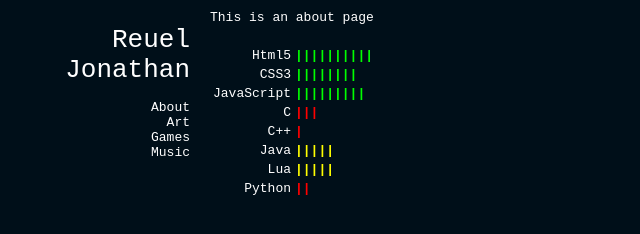
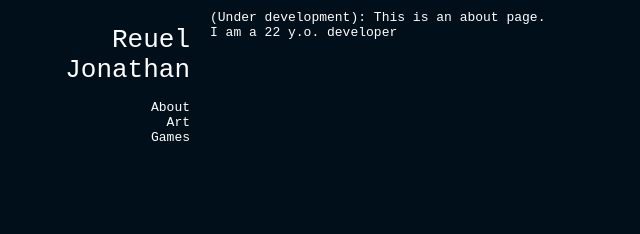
Before and after one commit to reueljonathan/reueljonathan.github.io, a plain HTML site: page index.html in a window 1280 px wide. Shown: the whole page, without its empty margins (0-640 px from the left). Drawn offline with Linux system fonts and the light colour scheme.

Commit message:
Take some  things out

```diff
--- a/index.html
+++ b/index.html
@@ -25,7 +25,7 @@
 				<a class="nav-link" href="/about">About</a>
 				<a class="nav-link" href="/art">Art</a>
 				<a class="nav-link" href="/games">Games</a>
-				<a class="nav-link" href="/music">Music</a>
+				<!-- <a class="nav-link" href="/music">Music</a> -->
 			</nav>
 		</div>
 		<div class="content" id="content">
--- a/pages/about.html
+++ b/pages/about.html
@@ -1,7 +1,8 @@
 <div class="padding-10">
-	This is an about page
+	(Under development): This is an about page. </br>
+    I am a 22 y.o. developer
 </div>
-
+<!--
 <div class="skills-table padding-10">
 	<table>
 		<tr>
@@ -39,4 +40,4 @@
 
 
 	</table>
-</div>
+</div>-->
```
Also changed, not shown: server.js (line endings or trailing spaces).
